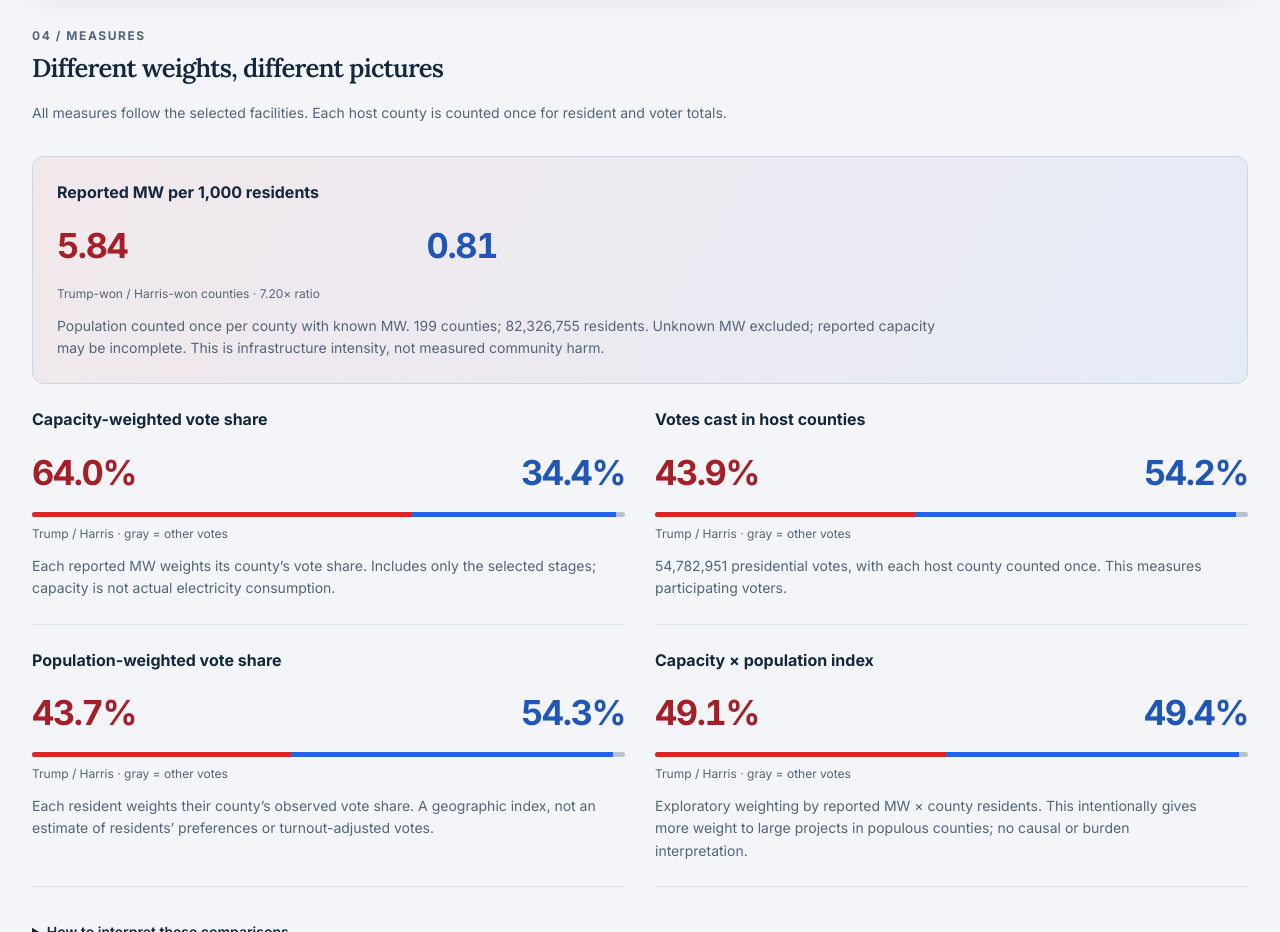
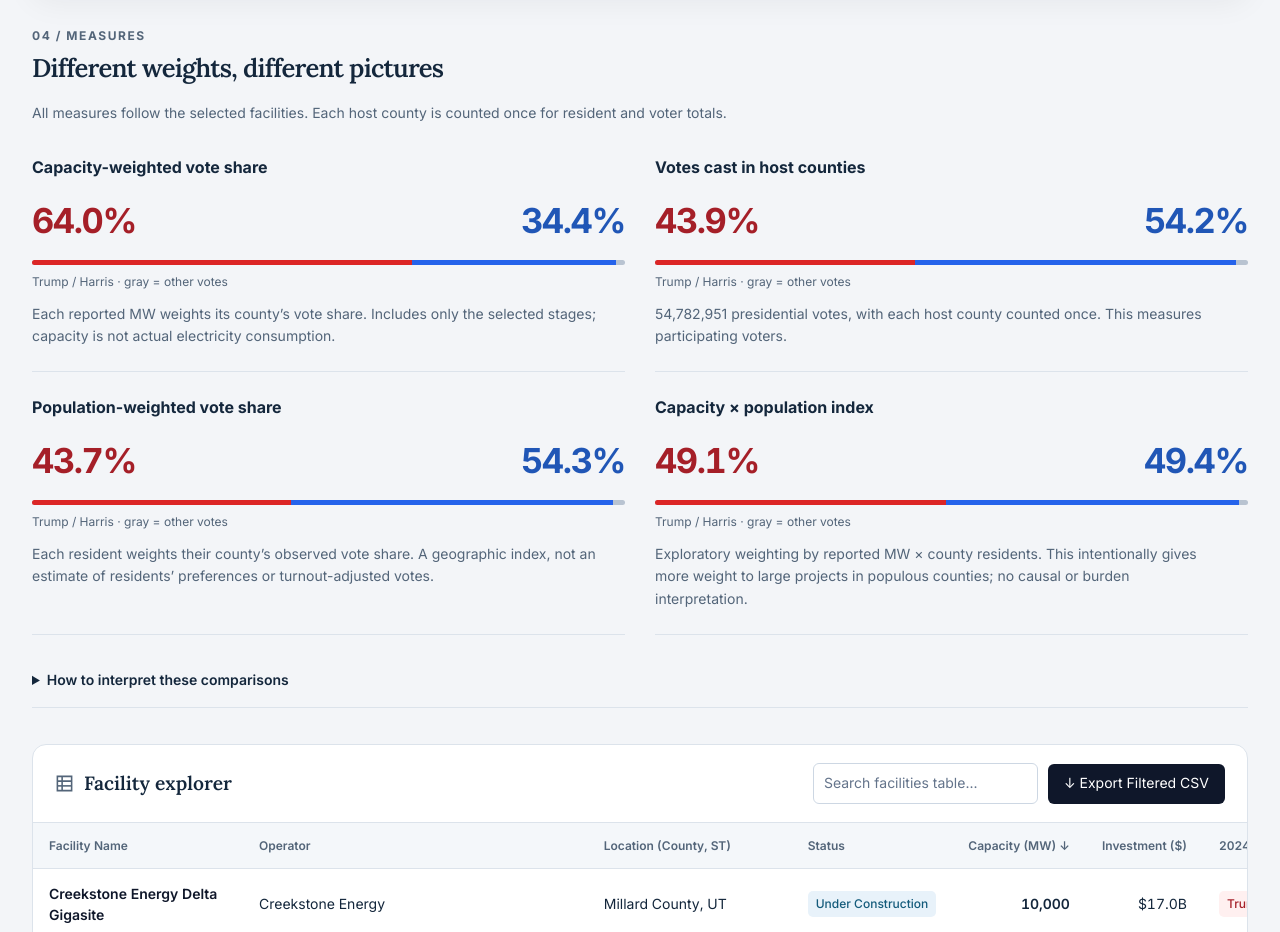
Before and after one commit to sniderg/datacentres, a plain HTML site: page index.html in a window 1280 px wide. Shown: the part 3560-4492 px from the top of the page. Drawn offline with nearby package versions, Linux system fonts and the light colour scheme.

Commit message:
Remove redundant reported intensity card

```diff
--- a/js/metrics.js
+++ b/js/metrics.js
@@ -87,23 +87,7 @@ function renderSummary() {
   const card = (title, values, note) =>
     `<div class="weighting-card"><h3>${title}</h3><div class="weighting-numbers"><span class="weighting-stat-large trump">${values[0] == null ? "—" : values[0].toFixed(1) + "%"}</span><span class="weighting-stat-large harris">${values[1] == null ? "—" : values[1].toFixed(1) + "%"}</span></div>${split(...values)}<div class="metric-note">Trump / Harris · gray = other votes</div><p>${note}</p></div>`;
   const voteTotal = sum(s.counties, "total_votes");
-  const rates = ["Trump", "Harris"].map((w) => {
-    const population = sum(
-      s.capacityCounties.filter((f) => f.county_winner === w),
-      "population_2024",
-    );
-    return population
-      ? (sum(
-          s.covered.filter((f) => f.county_winner === w),
-          "mw",
-        ) /
-          population) *
-          1000
-      : null;
-  });
-  const intensityRatio = rates[0] != null && rates[1] ? rates[0] / rates[1] : null;
   document.getElementById("weighting-cards").innerHTML =
-    `<div class="weighting-card intensity headline-metric"><h3>Reported MW per 1,000 residents</h3><div class="weighting-numbers"><span class="weighting-stat-large trump">${rates[0] == null ? "—" : rates[0].toFixed(2)}</span><span class="weighting-stat-large harris">${rates[1] == null ? "—" : rates[1].toFixed(2)}</span></div><div class="metric-note">Trump-won / Harris-won counties${intensityRatio == null ? "" : ` · ${intensityRatio.toFixed(2)}× ratio`}</div><p>Population counted once per county with known MW. ${s.capacityCounties.length} counties; ${fmtNum(sum(s.capacityCounties, "population_2024"))} residents. Unknown MW excluded; reported capacity may be incomplete. This is infrastructure intensity, not measured community harm.</p></div>` +
     card(
       "Capacity-weighted vote share",
       weighted(s.mwRows, (f) => f.mw),
--- a/styles.css
+++ b/styles.css
@@ -480,18 +480,6 @@ select {
   color: var(--text-muted);
   font-size: 0.875rem;
 }
-.intensity {
-  grid-column: 1/-1;
-  margin-top: 24px;
-  padding: 24px;
-  border: 1px solid #ccdbe9;
-  border-radius: 12px;
-  background: #e8eff6;
-}
-.intensity .weighting-numbers {
-  max-width: 440px;
-}
-
 /* Modelled outlook */
 .outlook-section {
   margin-top: 64px;
@@ -632,14 +620,6 @@ select {
 .model-links a {
   color: #1d4ed8;
   font-weight: 700;
-}
-.headline-metric {
-  grid-column: span 2;
-  border-color: #cbd5e1;
-  background: linear-gradient(120deg, rgba(220, 38, 38, 0.06), rgba(37, 99, 235, 0.06));
-}
-.intensity p {
-  max-width: 100ch;
 }
 .compound-table-box {
   margin: 18px 0 36px;
@@ -877,8 +857,7 @@ footer {
   .outlook-charts {
     grid-template-columns: 1fr;
   }
-  .outlook-kpi.spotlight,
-  .headline-metric {
+  .outlook-kpi.spotlight {
     grid-column: auto;
   }
   .outlook-chart {
@@ -990,10 +969,6 @@ footer {
   .chart-card .chart-subtitle {
     min-height: 0;
   }
-  .intensity {
-    grid-column: auto;
-    padding: 20px;
-  }
   .weighting-stat-large {
     font-size: 2rem;
   }
```
